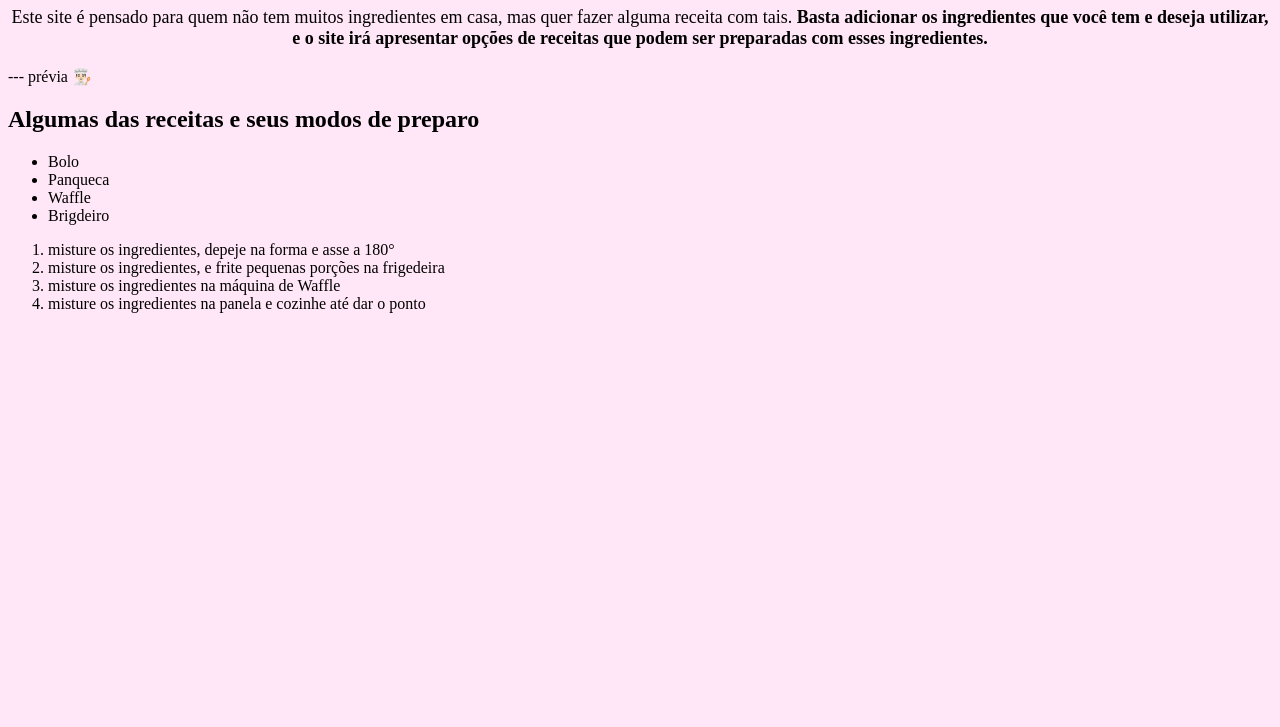
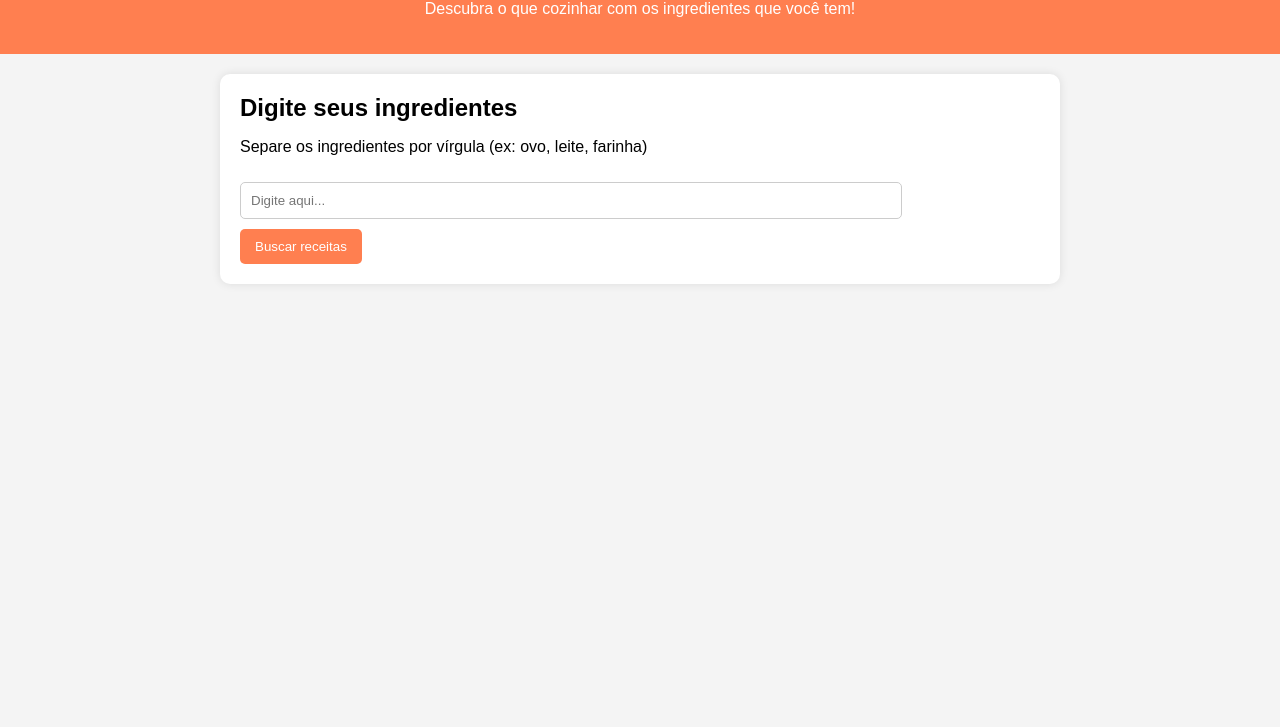
Before and after one commit to taynastoski/site-receitas, a plain HTML site: page index.html in a window 1280 px wide. Shown: the part 73-800 px from the top of the page. Drawn offline with Linux system fonts and the light colour scheme.

Commit message:
receitas

```diff
--- a/index.html
+++ b/index.html
@@ -1,41 +1,159 @@
 <!DOCTYPE html>
-<html lang="pt-br">
+<html lang="pt-BR">
 <head>
-    <meta charset="UTF-8">
-    <meta name="viewport" content="width=device-width, initial-scale=1.0">
-    <title>Receitas</title>
+  <meta charset="UTF-8">
+  <title>Receitas</title>
+  <style>
+    body {
+      margin: 0;
+      font-family: Arial, sans-serif;
+      background-color: #f4f4f4;
+    }
 
-    <style>
-   body {       background-color:#ffe2f5cb; }
-p {       text-align: center;
-              color: rgb(0, 0, 0);   }
-p {       font-size: 18px; }
+    header {
+      background-color: #ff7f50;
+      color: white;
+      padding: 20px;
+      text-align: center;
+    }
 
-</style>
+    main {
+      padding: 20px;
+    }
 
+    h1, h2 {
+      margin: 0;
+    }
+
+    .container {
+      max-width: 800px;
+      margin: auto;
+      background: white;
+      padding: 20px;
+      border-radius: 10px;
+      box-shadow: 0 0 10px rgba(0,0,0,0.1);
+    }
+
+    input {
+      width: 80%;
+      padding: 10px;
+      margin-top: 10px;
+      border-radius: 5px;
+      border: 1px solid #ccc;
+    }
+
+    button {
+      padding: 10px 15px;
+      margin-top: 10px;
+      background-color: #ff7f50;
+      color: white;
+      border: none;
+      border-radius: 5px;
+      cursor: pointer;
+    }
+
+    button:hover {
+      background-color: #ff5722;
+    }
+
+    .receita {
+      margin-top: 20px;
+      padding: 15px;
+      border-left: 5px solid #ff7f50;
+      background: #fafafa;
+    }
+  </style>
 </head>
 <body>
-    <h1 style="text-align: center">Receitas</h1>
-    <p>
-    Este site é pensado para quem não tem muitos ingredientes em casa, mas quer fazer alguma receita com tais.
-    <strong>Basta adicionar os ingredientes que você tem e deseja utilizar, e o site irá apresentar opções de receitas
-    que podem ser preparadas com esses ingredientes.</strong>
-    </p>
-    <div>--- prévia 👨🏻‍🍳</div>
-    <section>
-        <h2>Algumas das receitas e seus modos de preparo</h2>
-          <ul>
-            <li>Bolo</li>
-            <li>Panqueca</li>
-            <li>Waffle</li>
-            <li>Brigdeiro</li>
-          </ul>
-          <ol>
-            <li>misture os ingredientes, depeje na forma e asse a 180°</li>
-            <li>misture os ingredientes, e frite pequenas porções na frigedeira</li>
-            <li>misture os ingredientes na máquina de Waffle</li>
-            <li>misture os ingredientes na panela e cozinhe até dar o ponto</li>
-          </ol>
-    </section>
-    <div/>
+
+<header>
+  <h1>Receitas</h1>
+  <p>Descubra o que cozinhar com os ingredientes que você tem!</p>
+</header>
+
+<main>
+  <div class="container">
+    <h2>Digite seus ingredientes</h2>
+    <p>Separe os ingredientes por vírgula (ex: ovo, leite, farinha)</p>
+
+    <input type="text" id="ingredientesInput" placeholder="Digite aqui...">
+    <br>
+    <button onclick="buscarReceitas()">Buscar receitas</button>
+
+    <div id="resultado"></div>
+  </div>
+</main>
+
+<script>
+  const receitas = [
+    {
+      nome: "Bolo Simples",
+      ingredientes: ["ovo", "leite", "farinha", "açúcar"],
+      preparo: [
+        "Misture todos os ingredientes",
+        "Despeje em uma forma",
+        "Asse por 40 minutos a 180°C"
+      ]
+    },
+    {
+      nome: "Panqueca",
+      ingredientes: ["ovo", "leite", "farinha"],
+      preparo: [
+        "Misture os ingredientes",
+        "Despeje na frigideira",
+        "Doure dos dois lados"
+      ]
+    },
+    {
+      nome: "Omelete",
+      ingredientes: ["ovo", "sal"],
+      preparo: [
+        "Bata os ovos",
+        "Adicione sal",
+        "Cozinhe na frigideira"
+      ]
+    }
+  ];
+
+  function buscarReceitas() {
+    const input = document.getElementById("ingredientesInput").value.toLowerCase();
+    const ingredientesUsuario = input.split(",").map(i => i.trim());
+
+    const resultadoDiv = document.getElementById("resultado");
+    resultadoDiv.innerHTML = "";
+
+    const receitasPossiveis = receitas.filter(receita =>
+      receita.ingredientes.every(ing => ingredientesUsuario.includes(ing))
+    );
+
+    if (receitasPossiveis.length === 0) {
+      resultadoDiv.innerHTML = "<p>Nenhuma receita encontrada 😢</p>";
+      return;
+    }
+
+    receitasPossiveis.forEach(receita => {
+      const div = document.createElement("div");
+      div.className = "receita";
+
+      let html = `<h3>${receita.nome}</h3>`;
+
+      html += "<strong>Ingredientes:</strong><ul>";
+      receita.ingredientes.forEach(ing => {
+        html += `<li>${ing}</li>`;
+      });
+      html += "</ul>";
+
+      html += "<strong>Modo de preparo:</strong><ol>";
+      receita.preparo.forEach(passo => {
+        html += `<li>${passo}</li>`;
+      });
+      html += "</ol>";
+
+      div.innerHTML = html;
+      resultadoDiv.appendChild(div);
+    });
+  }
+</script>
+
+</body>
 </html>
--- a/style.css
+++ /dev/null
@@ -1,16 +0,0 @@
-p {   color: rgb(0, 0, 0);};
-
-/* style.css */
-body {
-    background-color: #ffa7e2;
-}
-
-h1 {
-    color: rgb(0, 0, 0);
-    text-align: center;
-}
-
-p {
-    font-size: 18px;
-    color: rgb(0, 0, 0);
-}
```
